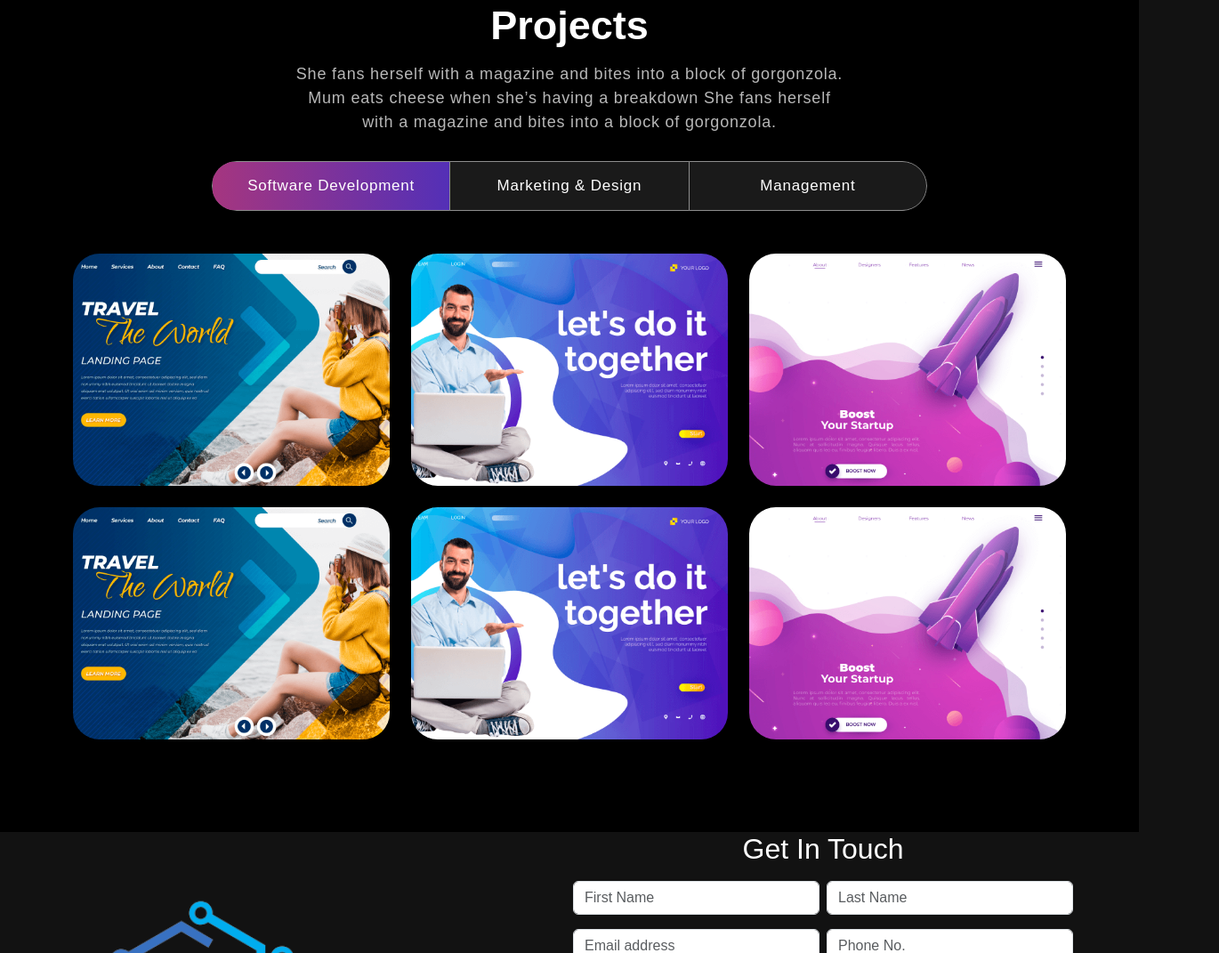
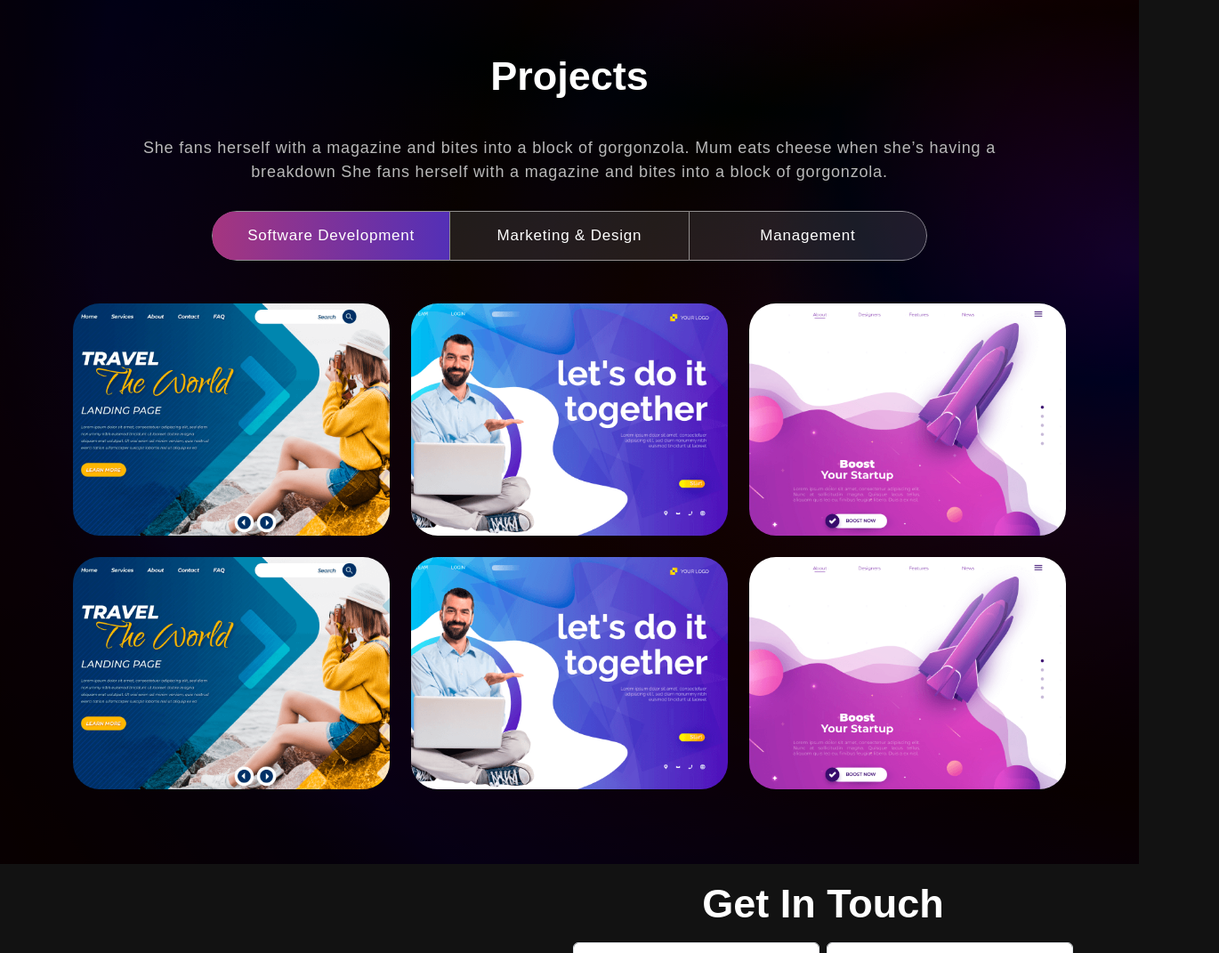
Before and after one commit to Juancaceres963/personal-profolio, a React (Create React App) app: page / in a window 1280 px wide. Shown: the part 1355-2426 px from the top of the page at 89% size, 1370 px wide, since content can reach past the window. Built offline with nearby package versions, Linux system fonts and the light colour scheme.

Commit message:
Editing and adding some styles

```diff
--- a/src/App.css
+++ b/src/App.css
@@ -278,12 +278,13 @@ nav.navbar .navbar-toggler[aria-expanded="true"] .navbar-toggler-icon {
 .banner {
   position: relative;
   margin-top: 0;
-  padding: 260px 0 100px 0;
+  padding: 260px 0 0 0;
+  height: 100vh;
   z-index: 1;
 }
 .banner .banner-col-text button {
-  width: 300px;
-  margin-left: 80%;
+  width: auto;
+  margin-left: 60%;
 }
 .banner .tagline {
   font-weight: 700;
@@ -360,8 +361,10 @@ nav.navbar .navbar-toggler[aria-expanded="true"] .navbar-toggler-icon {
 /************ Skills Css ************/
 
 .skill {
-  padding: 0 0 50px 0;
+  scroll-margin-top: 100px;
+  padding: 0px 0 50px 0;
   position: relative;
+  background: #000000;
 }
 .skill-bx {
   background: #151515;
@@ -416,9 +419,20 @@ nav.navbar .navbar-toggler[aria-expanded="true"] .navbar-toggler-icon {
 
 /************ Projects Css ************/
 .project {
-  padding: 80px 0;
+  padding: 60px 0;
   position: relative;
-  background-color: black;
+  height:auto;
+  margin: 0;
+  --x: calc(var(--posX, 0) * 0.3px);
+  --y: calc(var(--posY, 0) * 0.3px);
+  background-image:
+    linear-gradient(115deg, rgb(35, 3, 53), rgb(59, 7, 104)),
+    radial-gradient( 90% 100% at calc( 50% + var(--x)) calc( 0% + var(--y)), rgb(200 200 200), rgb(42, 8, 96)),
+    radial-gradient(100% 100% at calc( 80% - var(--x)) calc( 0% - var(--y)), rgb(97, 2, 15), rgb(0, 0, 0)),
+    radial-gradient(150% 210% at calc(100% + var(--x)) calc( 0% + var(--y)), rgb(45, 3, 109), rgb(246, 255, 0)),
+    radial-gradient(100% 100% at calc(100% - var(--x)) calc(30% - var(--y)), rgb(241, 234, 28), rgb(14, 0, 171)),
+    linear-gradient(60deg, rgb(145, 143, 148), rgb(177, 173, 190));
+  background-blend-mode: overlay, overlay, difference, difference, difference, normal;
 }
 .project h2 {
   font-size: 45px;
@@ -430,13 +444,17 @@ nav.navbar .navbar-toggler[aria-expanded="true"] .navbar-toggler-icon {
   font-size: 18px;
   letter-spacing: 0.8px;
   line-height: 1.5em;
-  margin: 14px auto 30px auto;
+  margin: 40px auto 30px auto;
   text-align: center;
-  width: 56%;
+  width: 90%;
+}
+.project p:first-child {
+  margin: 0px auto;
 }
 .project .nav.nav-pills {
+  height: auto;
   width: 72%;
-  margin: 0 auto 40px auto;
+  margin: auto;
   border-radius: 50px;
   background-color: rgb(255 255 255 / 10%);
   overflow: hidden;
@@ -541,6 +559,16 @@ nav.navbar .navbar-toggler[aria-expanded="true"] .navbar-toggler-icon {
   z-index: -4;
 }
 
+/******* Contact ******/
+.contact {
+  padding: 18px;
+}
+
+.contact h2 {
+  font-size: 45px;
+  font-weight: 700;
+}
+
 /********************** React App ****************/
 .App {
   text-align: center;
```
